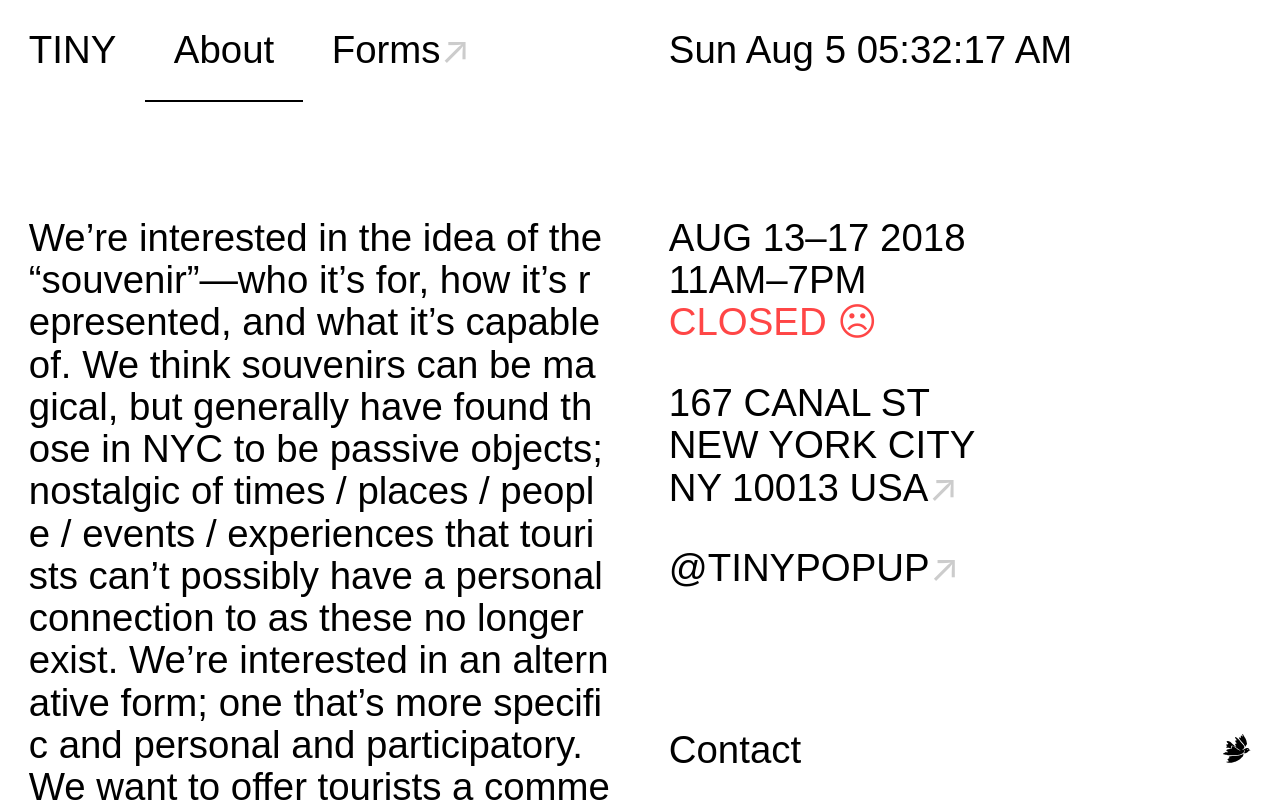
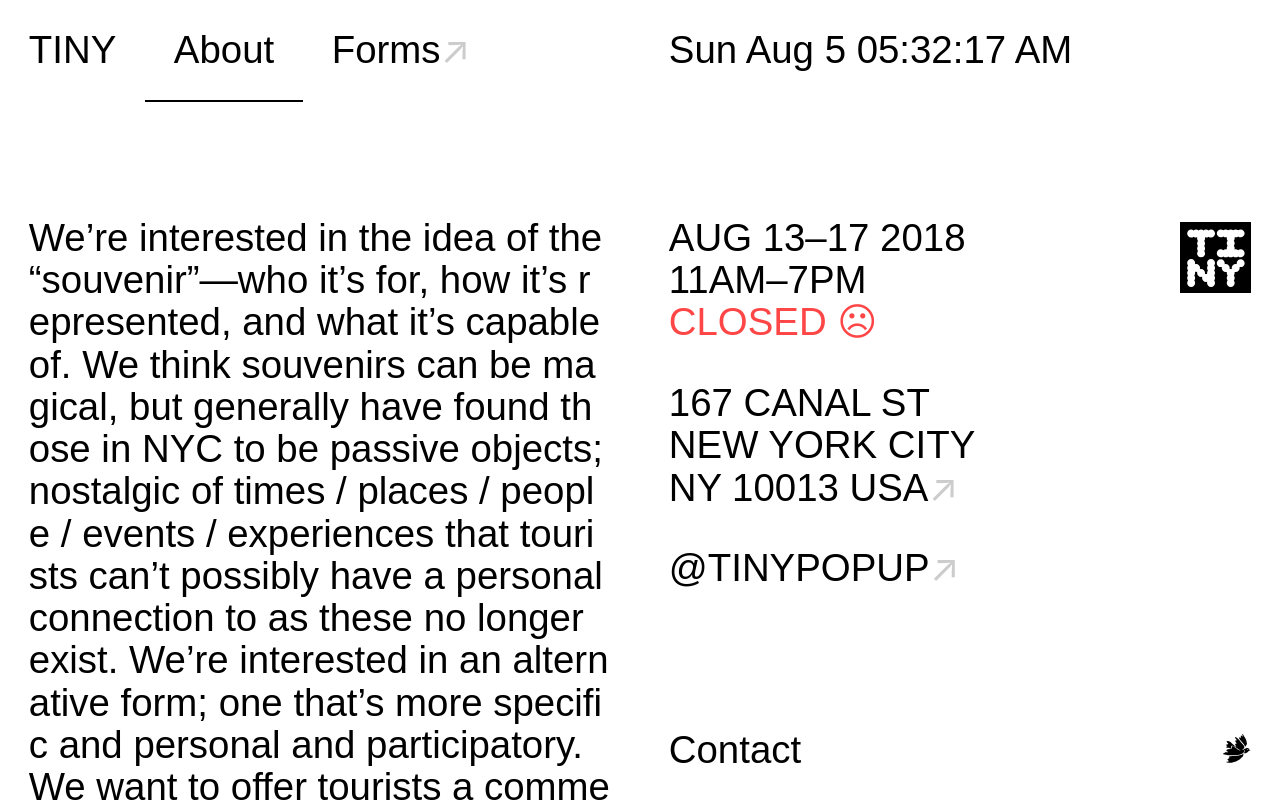
Before and after one commit to jckfa/tiny, a React (Create React App) app: page /about in a window 1280 px wide. Shown: the top 802 px of the page. Built offline with nearby package versions, Linux system fonts and the light colour scheme.

Commit message:
add logo

```diff
--- a/src/components/Basics.js
+++ b/src/components/Basics.js
@@ -2,9 +2,25 @@
 import styled from 'styled-components'
 import { site } from './config/vars'
 import Alert from './utils/Alert'
+import Logo from './Logo'
 
 const Section = styled.section`
   text-transform: uppercase;
+  position: relative;
+`
+
+const LogoShell = styled.div`
+  height: 1.85em;
+  display: inline-block;
+  background-color: black;
+  position: absolute;
+  top: 0.125em;
+  right: 0;
+
+  & svg {
+    fill: white;
+    height: 100%;
+  }
 `
 
 const Basics = () => (
@@ -28,6 +44,8 @@
         @tinypopup
       </a>
     </p>
+
+    <LogoShell><Logo/></LogoShell>
   </Section>
 )
 
--- a/src/components/Logo.js
+++ b/src/components/Logo.js
@@ -1,18 +1,15 @@
 import React from 'react'
-import styled from 'styled-components'
 
 const Logo = () => (
-  <svg xmlns="http://www.w3.org/2000/svg" viewBox="0 0 140 140">
-
-    <rect fill="#ffcc00" width="5vw" height="5vw" />
-    <path fill="black" d="M68.06,29a6.76,6.76,0,0,1-10.92,5.29,6.73,6.73,0,0,1-4.2,1.43A7.11,7.11,0,0,1,51,35.41a7.11,7.11,0,0,1,.26,1.94,6.73,6.73,0,0,1-1.43,4.2,6.88,6.88,0,0,1,0,8.4,6.88,6.88,0,0,1,0,8.4,6.72,6.72,0,1,1-10.59,0,6.92,6.92,0,0,1,0-8.4,6.92,6.92,0,0,1,0-8.4,6.72,6.72,0,0,1-1.42-4.2,7.11,7.11,0,0,1,.25-1.94,7.09,7.09,0,0,1-1.93.26,6.69,6.69,0,0,1-4.2-1.43,6.73,6.73,0,0,1-4.2,1.43,6.72,6.72,0,1,1,0-13.44,6.72,6.72,0,0,1,4.2,1.42,6.92,6.92,0,0,1,8.4,0,6.92,6.92,0,0,1,8.4,0,6.92,6.92,0,0,1,8.4,0A6.77,6.77,0,0,1,68.06,29Z"/>
-
-    <path fill="black" d="M118.45,62.55a6.63,6.63,0,0,1-6.72,6.72,6.73,6.73,0,0,1-4.2-1.43,6.88,6.88,0,0,1-8.4,0,6.88,6.88,0,0,1-8.4,0,6.88,6.88,0,0,1-8.4,0,6.72,6.72,0,1,1,0-10.59,6.72,6.72,0,0,1,4.2-1.42,7.11,7.11,0,0,1,1.94.25,7.09,7.09,0,0,1-.26-1.93A6.69,6.69,0,0,1,89.64,50a6.88,6.88,0,0,1,0-8.4,6.73,6.73,0,0,1-1.43-4.2,7.11,7.11,0,0,1,.26-1.94,7.11,7.11,0,0,1-1.94.26,6.73,6.73,0,0,1-4.2-1.43,6.72,6.72,0,1,1,0-10.59,6.92,6.92,0,0,1,8.4,0,6.92,6.92,0,0,1,8.4,0,6.92,6.92,0,0,1,8.4,0,6.72,6.72,0,0,1,4.2-1.42,6.72,6.72,0,0,1,0,13.44,6.73,6.73,0,0,1-4.2-1.43,6.69,6.69,0,0,1-4.2,1.43,7.09,7.09,0,0,1-1.93-.26,7.11,7.11,0,0,1,.25,1.94,6.72,6.72,0,0,1-1.42,4.2,6.92,6.92,0,0,1,0,8.4,6.68,6.68,0,0,1,1.42,4.2,7.09,7.09,0,0,1-.25,1.93,7.09,7.09,0,0,1,1.93-.25,6.68,6.68,0,0,1,4.2,1.42,6.72,6.72,0,0,1,4.2-1.42A6.63,6.63,0,0,1,118.45,62.55Z"
+  <svg xmlns="http://www.w3.org/2000/svg" viewBox="0 0 100 100">
+    <path d="M49.3,16.2c0,3.1-2.4,5.6-5.6,5.6c-1.3,0-2.5-0.4-3.5-1.2c-1,0.8-2.2,1.2-3.5,1.2c-0.6,0-1.1-0.1-1.6-0.2	c0.1,0.5,0.2,1,0.2,1.6c0,1.3-0.4,2.5-1.2,3.5c0.8,1,1.2,2.2,1.2,3.5c0,1.3-0.4,2.5-1.2,3.5c0.8,1,1.2,2.2,1.2,3.5	c0,1.3-0.4,2.5-1.2,3.5c0.8,1,1.2,2.2,1.2,3.5c0,3.1-2.4,5.6-5.6,5.6c-3.1,0-5.6-2.4-5.6-5.6c0-1.3,0.4-2.5,1.2-3.5	c-0.8-1-1.2-2.2-1.2-3.5c0-1.3,0.4-2.5,1.2-3.5c-0.8-1-1.2-2.2-1.2-3.5c0-1.3,0.4-2.5,1.2-3.5c-0.8-1-1.2-2.2-1.2-3.5	c0-0.6,0.1-1.1,0.2-1.6c-0.5,0.1-1,0.2-1.6,0.2c-1.3,0-2.5-0.4-3.5-1.2c-1,0.8-2.2,1.2-3.5,1.2c-3.1,0-5.6-2.4-5.6-5.6	s2.4-5.6,5.6-5.6c1.3,0,2.5,0.4,3.5,1.2c1-0.8,2.2-1.2,3.5-1.2c1.3,0,2.5,0.4,3.5,1.2c1-0.8,2.2-1.2,3.5-1.2c1.3,0,2.5,0.4,3.5,1.2	c1-0.8,2.2-1.2,3.5-1.2c1.3,0,2.5,0.4,3.5,1.2c1-0.8,2.2-1.2,3.5-1.2C46.9,10.7,49.3,13.1,49.3,16.2z"
     />
-
-    <path fill="black" d="M68.06,87.75A6.73,6.73,0,0,1,66.63,92a6.88,6.88,0,0,1,0,8.4,6.88,6.88,0,0,1,0,8.4,6.73,6.73,0,1,1-12,4.2,7.11,7.11,0,0,1,.25-1.94,7.09,7.09,0,0,1-1.93.26,6.63,6.63,0,0,1-6.72-6.72,7.11,7.11,0,0,1,.25-1.94,7.09,7.09,0,0,1-1.93.26,6.63,6.63,0,0,1-6.72-6.72,7.11,7.11,0,0,1,.25-1.94,7.33,7.33,0,0,1-3.87,0,7.11,7.11,0,0,1,.26,1.94,6.73,6.73,0,0,1-1.43,4.2,6.88,6.88,0,0,1,0,8.4,6.72,6.72,0,1,1-10.59,0,6.92,6.92,0,0,1,0-8.4,6.92,6.92,0,0,1,0-8.4,6.92,6.92,0,0,1,0-8.4A6.72,6.72,0,0,1,21,79.35a6.72,6.72,0,0,1,13.44,0,7.09,7.09,0,0,1-.26,1.93A7.11,7.11,0,0,1,36.14,81a6.63,6.63,0,0,1,6.72,6.72,7.09,7.09,0,0,1-.26,1.93,7.11,7.11,0,0,1,1.94-.25,6.63,6.63,0,0,1,6.72,6.72A7.09,7.09,0,0,1,51,98.08a7.61,7.61,0,0,1,3.87,0,7.09,7.09,0,0,1-.25-1.93A6.68,6.68,0,0,1,56,92a6.92,6.92,0,0,1,0-8.4,6.72,6.72,0,0,1-1.42-4.2,6.72,6.72,0,1,1,13.44,0,6.73,6.73,0,0,1-1.43,4.2A6.69,6.69,0,0,1,68.06,87.75Z"/>
-
-    <path fill="black" d="M118.45,79.35a6.63,6.63,0,0,1-6.72,6.72,7.09,7.09,0,0,1-1.93-.26,7.11,7.11,0,0,1,.25,1.94,6.63,6.63,0,0,1-6.72,6.72,7.09,7.09,0,0,1-1.93-.26,7.11,7.11,0,0,1,.25,1.94,6.72,6.72,0,0,1-1.42,4.2,6.92,6.92,0,0,1,0,8.4,6.73,6.73,0,1,1-10.59,0,6.88,6.88,0,0,1,0-8.4,6.73,6.73,0,0,1-1.43-4.2,7.11,7.11,0,0,1,.26-1.94,7.11,7.11,0,0,1-1.94.26,6.63,6.63,0,0,1-6.72-6.72,7.11,7.11,0,0,1,.26-1.94,7.11,7.11,0,0,1-1.94.26,6.72,6.72,0,1,1,6.72-6.72,7.09,7.09,0,0,1-.25,1.93A7.09,7.09,0,0,1,86.53,81a6.63,6.63,0,0,1,6.72,6.72A7.09,7.09,0,0,1,93,89.68a7.61,7.61,0,0,1,3.87,0,7.09,7.09,0,0,1-.26-1.93A6.63,6.63,0,0,1,103.33,81a7.11,7.11,0,0,1,1.94.25,7.09,7.09,0,0,1-.26-1.93,6.72,6.72,0,0,1,13.44,0Z"/>
+    <path  d="M91,44c0,3.1-2.4,5.6-5.6,5.6c-1.3,0-2.5-0.4-3.5-1.2c-1,0.8-2.2,1.2-3.5,1.2c-1.3,0-2.5-0.4-3.5-1.2	c-1,0.8-2.2,1.2-3.5,1.2s-2.5-0.4-3.5-1.2c-1,0.8-2.2,1.2-3.5,1.2c-1.3,0-2.5-0.4-3.5-1.2c-1,0.8-2.2,1.2-3.5,1.2	c-3.1,0-5.6-2.4-5.6-5.6c0-3.1,2.4-5.6,5.6-5.6c1.3,0,2.5,0.4,3.5,1.2c1-0.8,2.2-1.2,3.5-1.2c0.6,0,1.1,0.1,1.6,0.2	c-0.1-0.5-0.2-1-0.2-1.6c0-1.3,0.4-2.5,1.2-3.5c-0.8-1-1.2-2.2-1.2-3.5c0-1.3,0.4-2.5,1.2-3.5c-0.8-1-1.2-2.2-1.2-3.5	c0-0.6,0.1-1.1,0.2-1.6c-0.5,0.1-1,0.2-1.6,0.2c-1.3,0-2.5-0.4-3.5-1.2c-1,0.8-2.2,1.2-3.5,1.2c-3.1,0-5.6-2.4-5.6-5.6	s2.4-5.6,5.6-5.6c1.3,0,2.5,0.4,3.5,1.2c1-0.8,2.2-1.2,3.5-1.2c1.3,0,2.5,0.4,3.5,1.2c1-0.8,2.2-1.2,3.5-1.2s2.5,0.4,3.5,1.2	c1-0.8,2.2-1.2,3.5-1.2c1.3,0,2.5,0.4,3.5,1.2c1-0.8,2.2-1.2,3.5-1.2c3.1,0,5.6,2.4,5.6,5.6s-2.4,5.6-5.6,5.6	c-1.3,0-2.5-0.4-3.5-1.2c-1,0.8-2.2,1.2-3.5,1.2c-0.6,0-1.1-0.1-1.6-0.2c0.1,0.5,0.2,1,0.2,1.6c0,1.3-0.4,2.5-1.2,3.5	c0.8,1,1.2,2.2,1.2,3.5c0,1.3-0.4,2.5-1.2,3.5c0.8,1,1.2,2.2,1.2,3.5c0,0.6-0.1,1.1-0.2,1.6c0.5-0.1,1-0.2,1.6-0.2	c1.3,0,2.5,0.4,3.5,1.2c1-0.8,2.2-1.2,3.5-1.2C88.6,38.5,91,40.9,91,44z"
+    />
+    <path  d="M49.3,64.8c0,1.3-0.4,2.5-1.2,3.5c0.8,1,1.2,2.2,1.2,3.5s-0.4,2.5-1.2,3.5c0.8,1,1.2,2.2,1.2,3.5	c0,1.3-0.4,2.5-1.2,3.5c0.8,1,1.2,2.2,1.2,3.5c0,3.1-2.4,5.6-5.6,5.6c-3.1,0-5.6-2.4-5.6-5.6c0-0.6,0.1-1.1,0.2-1.6	c-0.5,0.1-1,0.2-1.6,0.2c-3.1,0-5.6-2.4-5.6-5.6c0-0.6,0.1-1.1,0.2-1.6c-0.5,0.1-1,0.2-1.6,0.2c-3.1,0-5.6-2.4-5.6-5.6	c0-0.6,0.1-1.1,0.2-1.6c-0.5,0.1-1,0.2-1.6,0.2c-0.6,0-1.1-0.1-1.6-0.2c0.1,0.5,0.2,1,0.2,1.6c0,1.3-0.4,2.5-1.2,3.5	c0.8,1,1.2,2.2,1.2,3.5c0,1.3-0.4,2.5-1.2,3.5c0.8,1,1.2,2.2,1.2,3.5c0,3.1-2.4,5.6-5.6,5.6c-3.1,0-5.6-2.4-5.6-5.6	c0-1.3,0.4-2.5,1.2-3.5c-0.8-1-1.2-2.2-1.2-3.5c0-1.3,0.4-2.5,1.2-3.5c-0.8-1-1.2-2.2-1.2-3.5s0.4-2.5,1.2-3.5	c-0.8-1-1.2-2.2-1.2-3.5c0-1.3,0.4-2.5,1.2-3.5c-0.8-1-1.2-2.2-1.2-3.5c0-3.1,2.4-5.6,5.6-5.6c3.1,0,5.6,2.4,5.6,5.6	c0,0.6-0.1,1.1-0.2,1.6c0.5-0.1,1-0.2,1.6-0.2c3.1,0,5.6,2.4,5.6,5.6c0,0.6-0.1,1.1-0.2,1.6c0.5-0.1,1-0.2,1.6-0.2	c3.1,0,5.6,2.4,5.6,5.6c0,0.6-0.1,1.1-0.2,1.6c0.5-0.1,1-0.2,1.6-0.2c0.6,0,1.1,0.1,1.6,0.2c-0.1-0.5-0.2-1-0.2-1.6	c0-1.3,0.4-2.5,1.2-3.5c-0.8-1-1.2-2.2-1.2-3.5c0-1.3,0.4-2.5,1.2-3.5c-0.8-1-1.2-2.2-1.2-3.5c0-3.1,2.4-5.6,5.6-5.6	c3.1,0,5.6,2.4,5.6,5.6c0,1.3-0.4,2.5-1.2,3.5C48.9,62.3,49.3,63.5,49.3,64.8z"
+    />
+    <path  d="M91,57.9c0,3.1-2.4,5.6-5.6,5.6c-0.6,0-1.1-0.1-1.6-0.2c0.1,0.5,0.2,1,0.2,1.6c0,3.1-2.4,5.6-5.6,5.6	c-0.6,0-1.1-0.1-1.6-0.2c0.1,0.5,0.2,1,0.2,1.6c0,1.3-0.4,2.5-1.2,3.5c0.8,1,1.2,2.2,1.2,3.5c0,1.3-0.4,2.5-1.2,3.5	c0.8,1,1.2,2.2,1.2,3.5c0,3.1-2.4,5.6-5.6,5.6c-3.1,0-5.6-2.4-5.6-5.6c0-1.3,0.4-2.5,1.2-3.5c-0.8-1-1.2-2.2-1.2-3.5	c0-1.3,0.4-2.5,1.2-3.5c-0.8-1-1.2-2.2-1.2-3.5c0-0.6,0.1-1.1,0.2-1.6c-0.5,0.1-1,0.2-1.6,0.2c-3.1,0-5.6-2.4-5.6-5.6	c0-0.6,0.1-1.1,0.2-1.6c-0.5,0.1-1,0.2-1.6,0.2c-3.1,0-5.6-2.4-5.6-5.6c0-3.1,2.4-5.6,5.6-5.6s5.6,2.4,5.6,5.6	c0,0.6-0.1,1.1-0.2,1.6c0.5-0.1,1-0.2,1.6-0.2c3.1,0,5.6,2.4,5.6,5.6c0,0.6-0.1,1.1-0.2,1.6c0.5-0.1,1-0.2,1.6-0.2s1.1,0.1,1.6,0.2	c-0.1-0.5-0.2-1-0.2-1.6c0-3.1,2.4-5.6,5.6-5.6c0.6,0,1.1,0.1,1.6,0.2c-0.1-0.5-0.2-1-0.2-1.6c0-3.1,2.4-5.6,5.6-5.6	C88.6,52.3,91,54.8,91,57.9z"
+    />
   </svg>
 )
 
```
